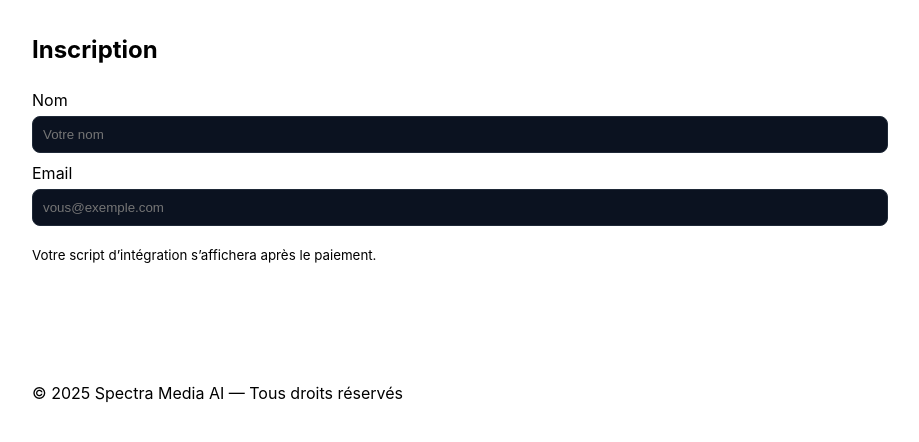
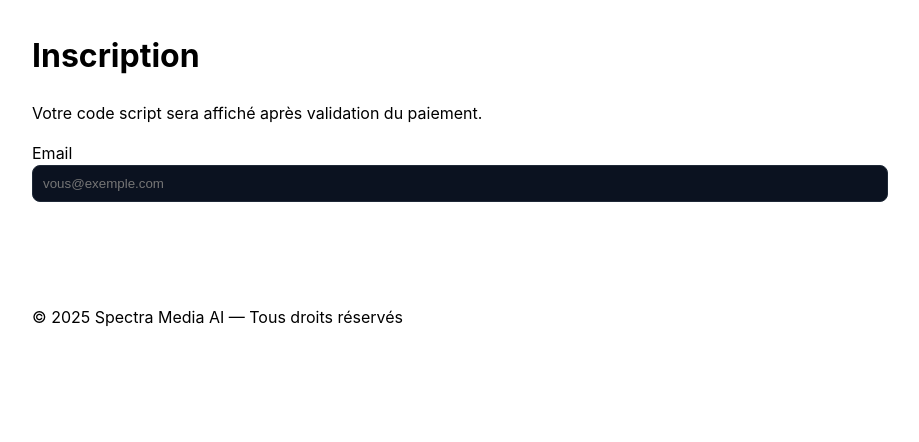
Before and after one commit to vincentbastille10/betty_abonnement_version2, a Flask app: page /inscription in a window 1280 px wide. Shown: the part 112-554 px from the top of the page, without its empty margins (180-1099 px from the left). Run offline with Flask 3, Linux system fonts and the light colour scheme.

Commit message:
Update inscription.html

```diff
--- a/templates/inscription.html
+++ b/templates/inscription.html
@@ -1,18 +1,12 @@
 {% extends "base.html" %}
 {% block content %}
-  <h2>Inscription</h2>
-  {% if error %}<p style="color:#f87171">Erreur : {{error}}</p>{% endif %}
-  <form method="post">
-    <label>Nom</label>
-    <input name="name" placeholder="Votre nom" required>
-    <label>Email</label>
-    <input name="email" type="email" placeholder="vous@exemple.com" required>
+<h1>Inscription</h1>
+<p>Votre code script sera affiché après validation du paiement.</p>
 
-    <p><small>Votre script d’intégration s’affichera après le paiement.</small></p>
-    <button class="btn" type="submit">Valider et procéder au paiement</button>
-  </form>
-
-  {% if bot_cfg %}
-    <hr><pre>{{ bot_cfg | tojson(indent=2) }}</pre>
-  {% endif %}
+<form class="form" method="post">
+  <label>Email
+    <input type="email" name="email" required placeholder="vous@exemple.com">
+  </label>
+  <button class="btn primary" type="submit">Valider et passer au paiement</button>
+</form>
 {% endblock %}
```
